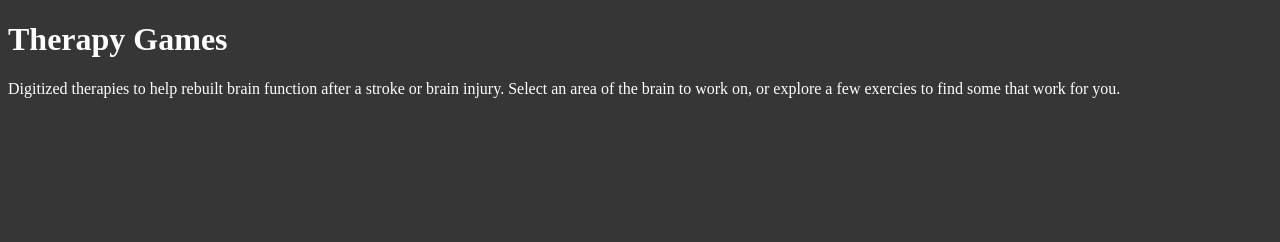
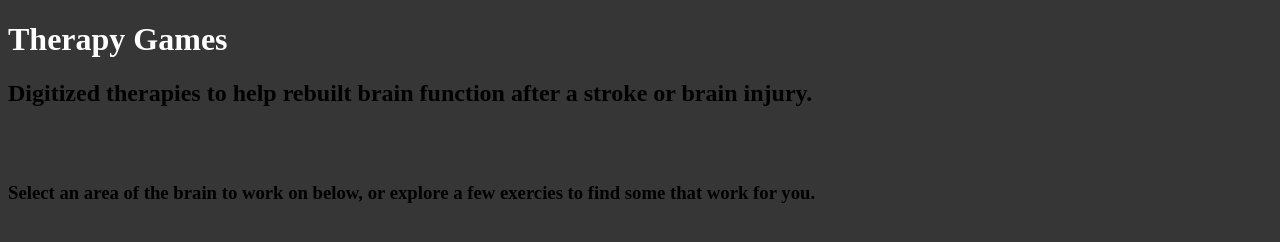
Before and after one commit to edunns/edunns.github.io, a plain HTML site: page unit_1/index.html in a window 1280 px wide. Drawn offline with Linux system fonts and the light colour scheme.

Commit message:
Added breaks

```diff
--- a/unit_1/index.html
+++ b/unit_1/index.html
@@ -9,7 +9,12 @@
 
 <body>
 	<h1>Therapy Games</h1>
-	<p>Digitized therapies to help rebuilt brain function after a stroke or brain injury. Select an area of the brain to work on, or explore a few exercies to find some that work for you.</p>
+	<p>
+		<h2>Digitized therapies to help rebuilt brain function after a stroke or brain injury.</h2> <br><br>
+
+		<h3>Select an area of the brain to work on below, or explore a few exercies to find some that work for you.</h3>
+
+		</p>
 
 </body>
 
```
